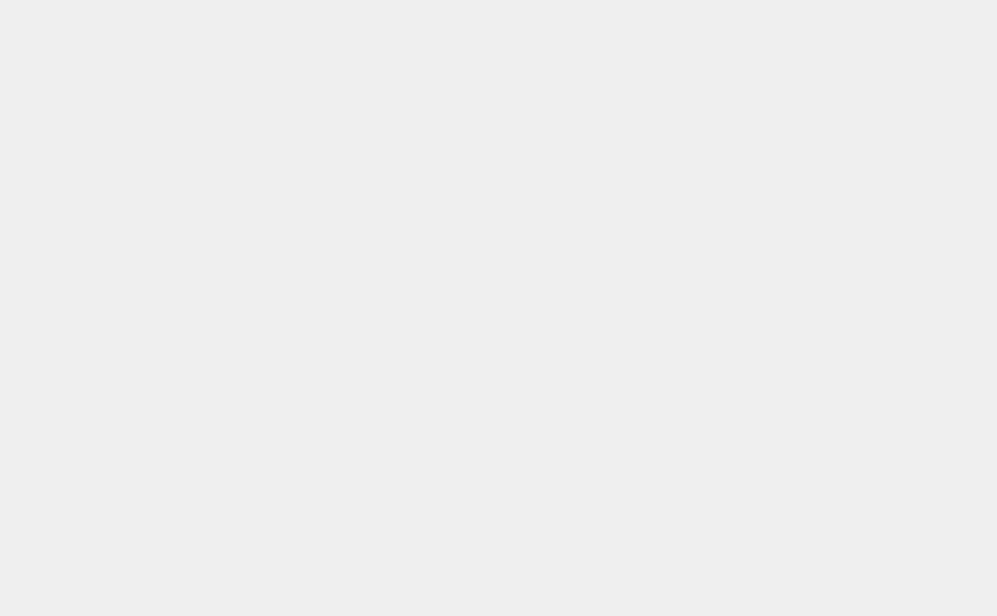
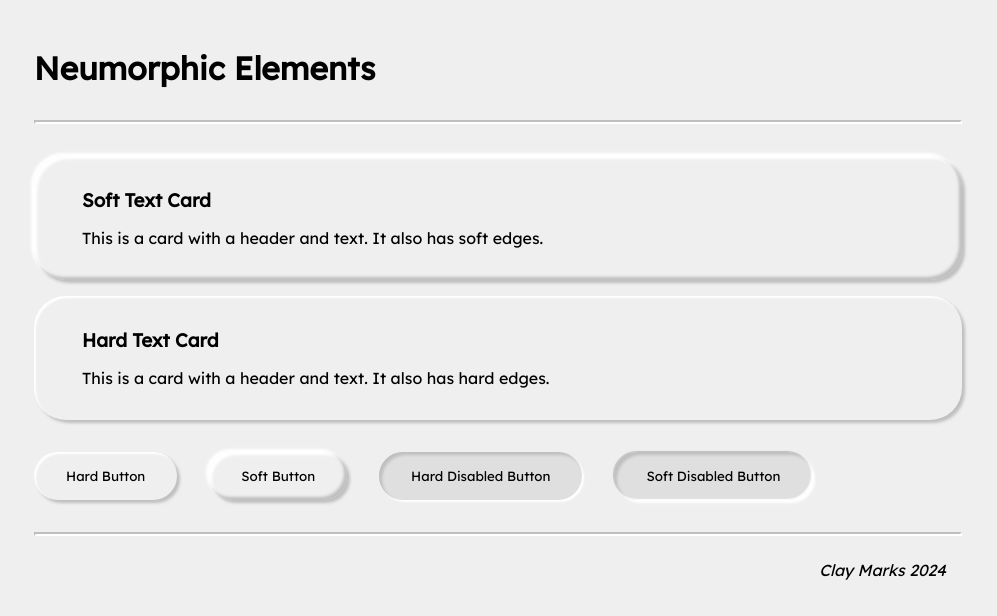
Before and after one commit to MarshalMarks/cyberlizer_site, a React (Create React App) app: page / in a window 1280 px wide. Before the commit this address had no page. Shown: the top 616 px of the page, without its empty margins (142-1139 px from the left). Built offline with nearby package versions, Linux system fonts and the light colour scheme.

Commit message:
/Made some changes/

```diff
--- a/src/App.js
+++ b/src/App.js
@@ -7,7 +7,7 @@ function App() {
     <div className="App">
       <Router>
         <Routes>
-          <Route exact path='/test' element={ <ElementGallery /> } />
+          <Route exact path='*' element={ <ElementGallery /> } />
         </Routes>
       </Router>
     </div>
```
Also changed, not shown: 1 other file (tests, documents, lock files or other folders).
